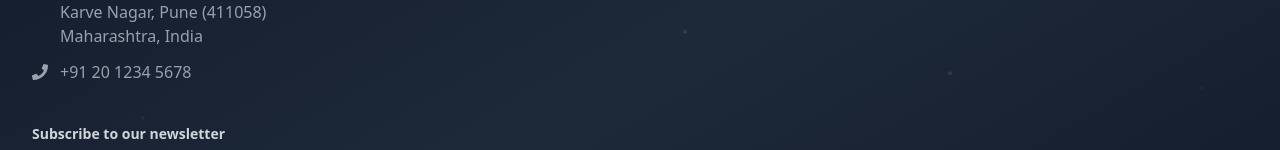
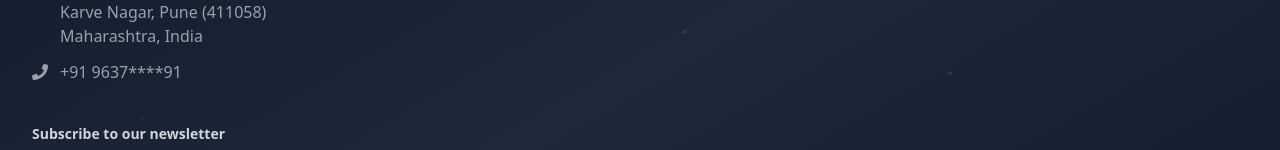
Before and after one commit to pixedge-official/pixedge-live, a React (Vite) app: page /contact in a window 1280 px wide. Shown: the part 1536-1686 px from the top of the page. Built offline with nearby package versions, Linux system fonts and the light colour scheme.

Commit message:
contact add

```diff
--- a/src/components/Footer.jsx
+++ b/src/components/Footer.jsx
@@ -276,11 +276,11 @@ function Footer() {
 
               <motion.a
                 whileHover={{ x: 5 }}
-                href="tel:+912012345678"
+                href="tel:+91 9637****91"
                 className="flex items-center gap-3 text-gray-400 hover:text-blue-400 transition-colors group"
               >
                 <FaPhone className="group-hover:rotate-12 transition-transform" />
-                <span>+91 20 1234 5678</span>
+                <span>+91 9637****91</span>
               </motion.a>
             </div>
 
```
